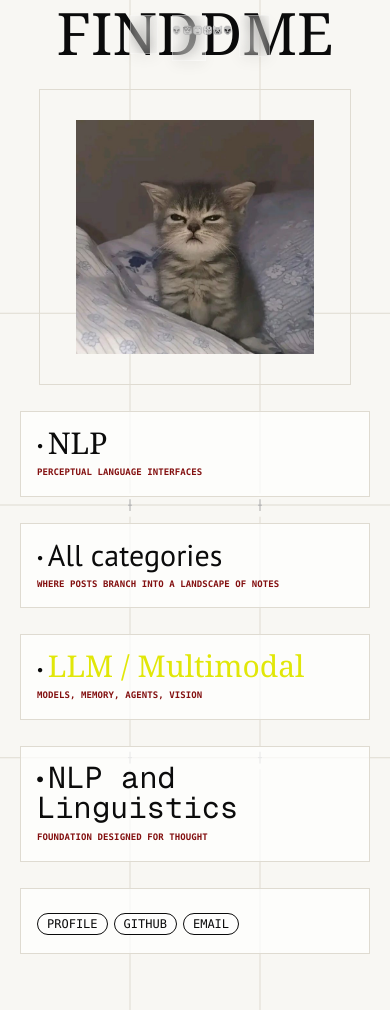
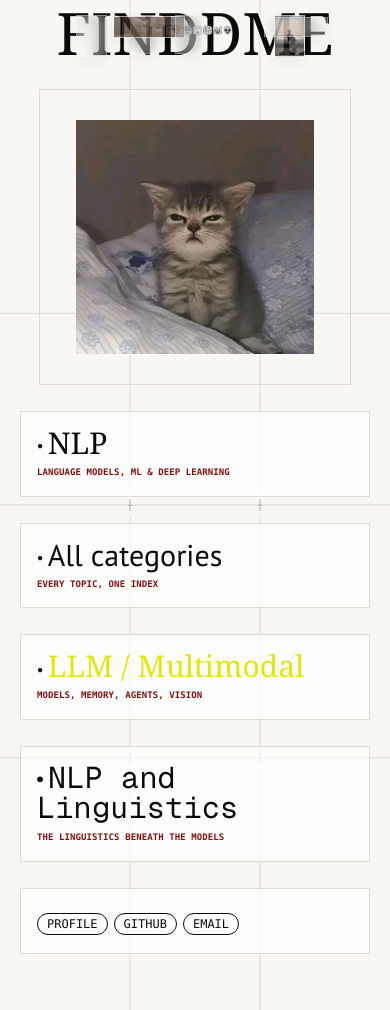
Before and after one commit to finddme/finddme.github.io, a Jekyll site: the page built from index.html, in a window 390 px wide. Built offline with Jekyll 4.4.1, drawn with Linux system fonts in a browser that asks for light colours; nearby versions of some CDN libraries; some web fonts are replaced; comment, search, counter and statistics services are not loaded.

Commit message:
feat(main-page): denser mobile logo glass and reword captions
Show 8 of 10 title glass boxes on mobile (was 5) and shift the mobile timing halfway toward the desktop values for a denser effect. Reword the NLP / NLP-and-Linguistics / All-categories captions to better describe each section.

```diff
--- a/_scss/component/_lab-archive.scss
+++ b/_scss/component/_lab-archive.scss
@@ -564,7 +564,8 @@
     box-shadow: 0 5px 14px rgba(0, 0, 0, 0.08);
   }
 
-  .lab-title__glass:nth-of-type(n+6) {
+  // 모바일 동시 표시 개수: 데스크톱(10)과 기존 모바일(5)의 중간인 8개만 표시.
+  .lab-title__glass:nth-of-type(n+9) {
     display: none;
   }
 
--- a/index.html
+++ b/index.html
@@ -71,12 +71,12 @@
 
       <a class="lab-callout lab-callout--nlp" href="{{ site.baseurl }}/blog/nlp/" data-lab-callout="nlp">
         <span>NLP</span>
-        <small>Perceptual language interfaces</small>
+        <small>Language models, ML &amp; deep learning</small>
       </a>
 
       <a class="lab-callout lab-callout--all" href="{{ site.baseurl }}/blog/categories/" data-lab-callout="all">
         <span>All categories</span>
-        <small>Where posts branch into a landscape of notes</small>
+        <small>Every topic, one index</small>
       </a>
 
       <a class="lab-callout lab-callout--multi" href="{{ site.baseurl }}/blog/llm_multimodal/" data-lab-callout="multi">
@@ -86,7 +86,7 @@
 
       <a class="lab-callout lab-callout--ling" href="{{ site.baseurl }}/blog/nlp_linguistics/" data-lab-callout="ling">
         <span>NLP and Linguistics</span>
-        <small>Foundation designed for thought</small>
+        <small>The linguistics beneath the models</small>
       </a>
 
       <div class="lab-callout lab-callout--about" data-lab-callout="about">
@@ -119,4 +119,4 @@
     {%- endfor %}
   ];
 </script>
-<script src="{{ site.baseurl }}/public/js/lab-archive.js?v=32"></script>
+<script src="{{ site.baseurl }}/public/js/lab-archive.js?v=33"></script>
--- a/public/js/lab-archive.js
+++ b/public/js/lab-archive.js
@@ -109,15 +109,18 @@
         box.style.opacity = "0";
         window.setTimeout(function () {
           cycle(box);
-        }, rand(mobileMode.matches ? 700 : 250, mobileMode.matches ? 1600 : 1000));
-      }, rand(mobileMode.matches ? 900 : 1400, mobileMode.matches ? 1800 : 3000));
+          // 사라짐 간격: 모바일을 데스크톱과의 중간으로(기존 700~1600 → 475~1300).
+        }, rand(mobileMode.matches ? 475 : 250, mobileMode.matches ? 1300 : 1000));
+        // 표시 시간: 모바일을 데스크톱과의 중간으로(기존 900~1800 → 1150~2400).
+      }, rand(mobileMode.matches ? 1150 : 1400, mobileMode.matches ? 2400 : 3000));
     }
 
     Array.prototype.forEach.call(glassBoxes, function (box) {
       // 시작 시점을 흩뜨려 서로 동기화되지 않게 한다.
+      // 모바일 시작 분산도 중간으로(기존 0~4200 → 0~3300).
       window.setTimeout(function () {
         cycle(box);
-      }, rand(0, mobileMode.matches ? 4200 : 2400));
+      }, rand(0, mobileMode.matches ? 3300 : 2400));
     });
   }
 
```
